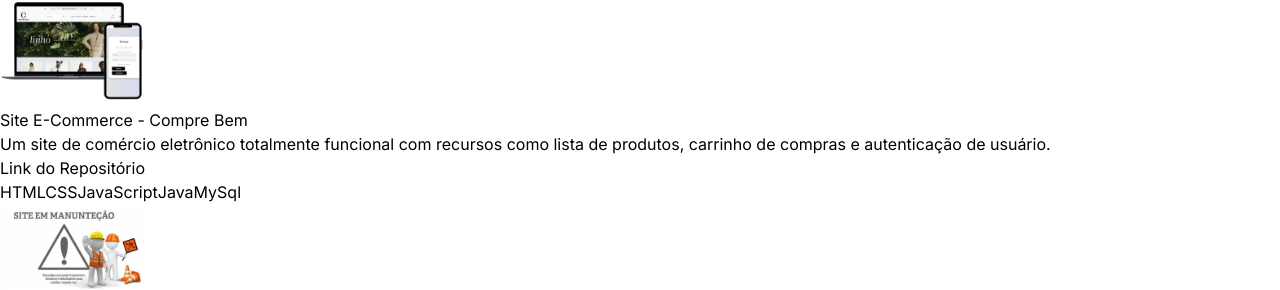
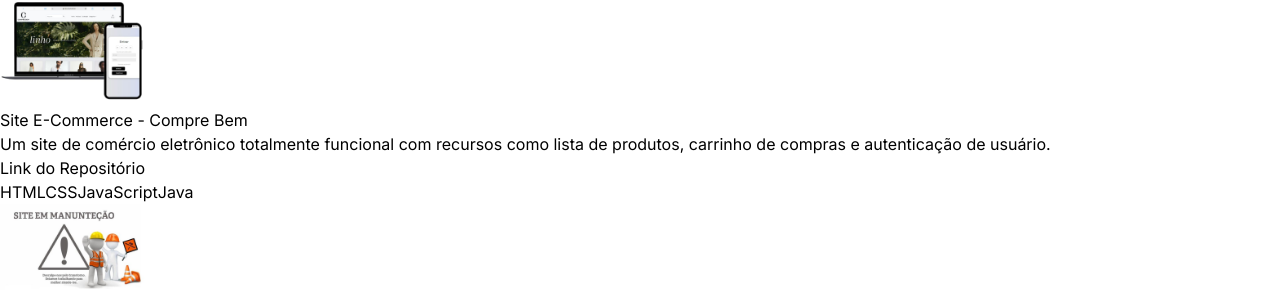
Before and after one commit to LcAvila/React-Portfolio-Lucas, a React (Vite) app: page / in a window 1280 px wide. Shown: the part 2066-2356 px from the top of the page. Built offline with nearby package versions, Linux system fonts and the light colour scheme; a web font is replaced by a local one.

Commit message:
feat: add adjustment

```diff
--- a/src/components/Projetos.jsx
+++ b/src/components/Projetos.jsx
@@ -36,12 +36,12 @@ const Projetos = () => {
                             whileInView={{ opacity: 1, x: 0 }}
                             initial={{ opacity: 0, x: 100 }}
                             transition={{ duration: 1.5 }}
-                            className="my-4 text-center text-1xl font-bold text-purple-600">
+                            className="text-center font-bold text-purple-600">
                             {project.botao}
                         </motion.h6></a>
 
                         {project.technologies.map((tech, index) => (
-                            <span key={index} className="mr-2 rounded bg-neutral-900 px-5 py-1 text-sm font-medium text-purple-800">
+                            <span key={index} className="p-4 mr-2 lg:w-1/2 rounded bg-neutral-900 px-5 py-1 text-sm font-medium text-purple-800">
                                 {tech}
                             </span>
                         ))}
--- a/src/constants/index.js
+++ b/src/constants/index.js
@@ -17,7 +17,7 @@ export const PROJECTS = [
     image: project1,
     description:
       "Um site de comércio eletrônico totalmente funcional com recursos como lista de produtos, carrinho de compras e autenticação de usuário.",
-    technologies: ["HTML", "CSS", "JavaScript", "Java", "MySql"],
+    technologies: ["HTML", "CSS", "JavaScript", "Java"],
     botao: ["Link do Repositório"],
   },
   {
```
